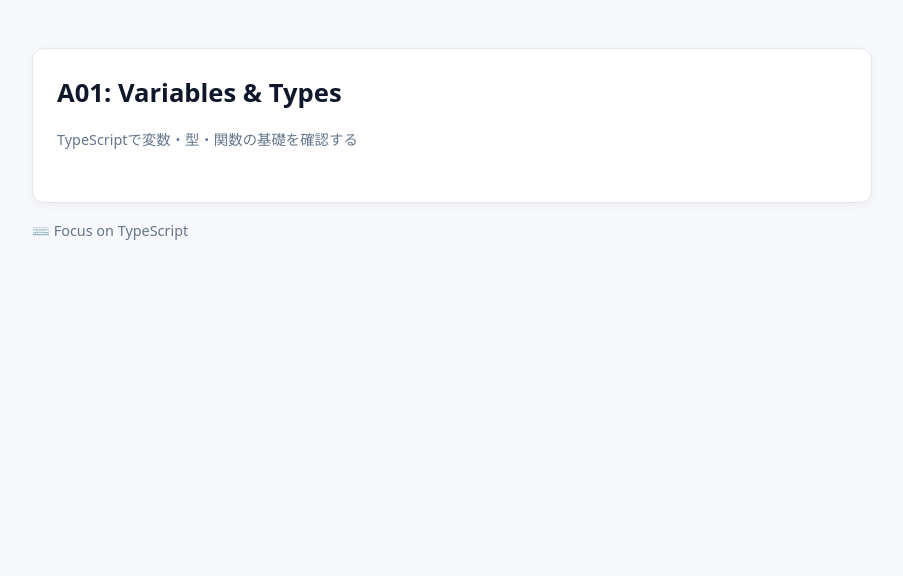
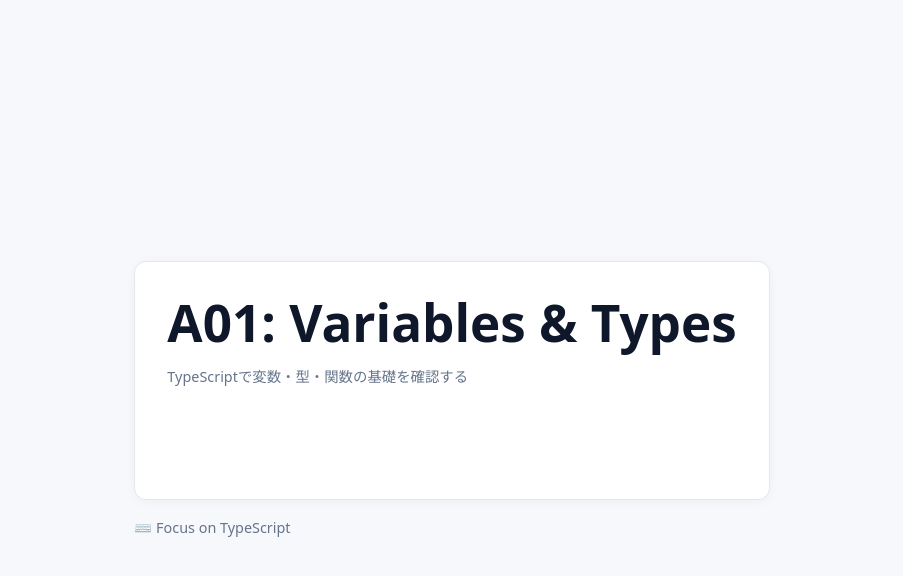
Before and after one commit to tslucky7/js-ts-labs, a website built with Vite: page A01-vars-and-types/index.html in a window 1280 px wide. Shown: the whole page, without its empty margins (188-1091 px from the left). Built offline with nearby package versions, Linux system fonts and the light colour scheme.

Commit message:
fix: viteの導入、cssの共通化、依存関係解消用のパッケージ導入

```diff
--- a/A01-vars-and-types/index.html
+++ b/A01-vars-and-types/index.html
@@ -4,7 +4,7 @@
   <meta charset="utf-8" />
   <meta name="viewport" content="width=device-width,initial-scale=1" />
   <title>A01 | vars and types</title>
-  <link rel="stylesheet" href="./styles.css" />
+  <link rel="stylesheet" href="../styles.css" />
 </head>
 <body>
   <div class="container">
--- a/A01-vars-and-types/src/main.ts
+++ b/A01-vars-and-types/src/main.ts
@@ -1,3 +1,6 @@
+import '../../style.css';
+import '../../styles.css';
+
 // ===== 変数と型 =====
 
 // 明示的な型注釈
@@ -6,6 +9,7 @@
 
 // 型推論（TypeScriptが自動で number と判断）
 const c = 10;
+
 
 // 文字列
 const message: string = 'Hello TypeScript';
--- /dev/null
+++ b/A01-vars-and-types/vite.config.ts
@@ -0,0 +1,13 @@
+import { defineConfig } from 'vite';
+import { resolve } from 'path';
+import { fileURLToPath } from 'url';
+
+const __dirname = fileURLToPath(new URL('.', import.meta.url));
+
+export default defineConfig({
+  server: {
+    fs: {
+      allow: [resolve(__dirname, '.'), resolve(__dirname, '..')],
+    },
+  },
+});
--- a/A03-objects-destructuring/src/main.ts
+++ b/A03-objects-destructuring/src/main.ts
@@ -1,3 +1,6 @@
+import '../../style.css';
+import '../../styles.css';
+
 // ===== 1) サンプルデータ =====
 type User = {
   id: string;
--- a/A03-objects-destructuring/src/style.css
+++ /dev/null
@@ -1,96 +0,0 @@
-:root {
-  font-family: system-ui, Avenir, Helvetica, Arial, sans-serif;
-  line-height: 1.5;
-  font-weight: 400;
-
-  color-scheme: light dark;
-  color: rgba(255, 255, 255, 0.87);
-  background-color: #242424;
-
-  font-synthesis: none;
-  text-rendering: optimizeLegibility;
-  -webkit-font-smoothing: antialiased;
-  -moz-osx-font-smoothing: grayscale;
-}
-
-a {
-  font-weight: 500;
-  color: #646cff;
-  text-decoration: inherit;
-}
-a:hover {
-  color: #535bf2;
-}
-
-body {
-  margin: 0;
-  display: flex;
-  place-items: center;
-  min-width: 320px;
-  min-height: 100vh;
-}
-
-h1 {
-  font-size: 3.2em;
-  line-height: 1.1;
-}
-
-#app {
-  max-width: 1280px;
-  margin: 0 auto;
-  padding: 2rem;
-  text-align: center;
-}
-
-.logo {
-  height: 6em;
-  padding: 1.5em;
-  will-change: filter;
-  transition: filter 300ms;
-}
-.logo:hover {
-  filter: drop-shadow(0 0 2em #646cffaa);
-}
-.logo.vanilla:hover {
-  filter: drop-shadow(0 0 2em #3178c6aa);
-}
-
-.card {
-  padding: 2em;
-}
-
-.read-the-docs {
-  color: #888;
-}
-
-button {
-  border-radius: 8px;
-  border: 1px solid transparent;
-  padding: 0.6em 1.2em;
-  font-size: 1em;
-  font-weight: 500;
-  font-family: inherit;
-  background-color: #1a1a1a;
-  cursor: pointer;
-  transition: border-color 0.25s;
-}
-button:hover {
-  border-color: #646cff;
-}
-button:focus,
-button:focus-visible {
-  outline: 4px auto -webkit-focus-ring-color;
-}
-
-@media (prefers-color-scheme: light) {
-  :root {
-    color: #213547;
-    background-color: #ffffff;
-  }
-  a:hover {
-    color: #747bff;
-  }
-  button {
-    background-color: #f9f9f9;
-  }
-}
--- a/A03-objects-destructuring/styles.css
+++ /dev/null
@@ -1,26 +0,0 @@
-/* styles.css: シンプル＆見やすい共通UI。コピペでOK。 */
-:root{--bg:#f7f8fb;--card:#fff;--fg:#0f172a;--muted:#64748b;--accent:#3b82f6;--border:#e5e7eb;}
-@media (prefers-color-scheme: dark){
-  :root{--bg:#0b1020;--card:#0f172a;--fg:#e5e7eb;--muted:#94a3b8;--accent:#60a5fa;--border:#1f2937;}
-}
-*{box-sizing:border-box}
-html,body{height:100%}
-body{margin:0;font:16px/1.6 system-ui,-apple-system,Segoe UI,Roboto,Helvetica,Arial,sans-serif;background:var(--bg);color:var(--fg);}
-.container{max-width:880px;margin:48px auto;padding:0 20px}
-.card{background:var(--card);border:1px solid var(--border);border-radius:12px;box-shadow:0 2px 12px rgba(0,0,0,.04);padding:24px}
-h1,h2{margin:0 0 12px}
-h1{font-size:1.6rem} h2{font-size:1.2rem;color:var(--muted)}
-.row{display:flex;gap:12px;flex-wrap:wrap;margin:12px 0}
-input,button,select,textarea{
-  font:inherit;padding:10px 12px;border:1px solid var(--border);border-radius:10px;background:transparent;color:inherit;outline:none;
-}
-input:focus,select:focus,textarea:focus,button:focus{box-shadow:0 0 0 3px color-mix(in oklab, var(--accent) 40%, transparent)}
-button{background:var(--accent);color:#fff;border:none;cursor:pointer}
-button.ghost{background:transparent;color:var(--fg);border:1px solid var(--border)}
-.kbd{font-family:ui-monospace, SFMono-Regular, Menlo, Monaco, Consolas, monospace;padding:2px 6px;border-radius:6px;background:#0001;border:1px solid var(--border)}
-.table{width:100%;border-collapse:collapse;margin-top:12px}
-.table th,.table td{padding:10px;border-bottom:1px solid var(--border);text-align:left}
-.badge{display:inline-block;padding:2px 8px;border-radius:999px;background:color-mix(in oklab, var(--accent) 20%, transparent);color:var(--accent);font-size:.85em}
-.small{color:var(--muted);font-size:.9em}
-footer{margin-top:16px;color:var(--muted);font-size:.9em}
-.hidden{display:none}
--- /dev/null
+++ b/package.json
@@ -0,0 +1,5 @@
+{
+  "devDependencies": {
+    "@types/node": "^25.0.9"
+  }
+}
```
Also changed, not shown: A03-objects-destructuring/index.html (+2 -1 lines), A03-objects-destructuring/vite.config.ts (added, +13 -0 lines), style.css (renamed from A01-vars-and-types/src/style.css), styles.css (renamed from A01-vars-and-types/styles.css), 2 other files.
